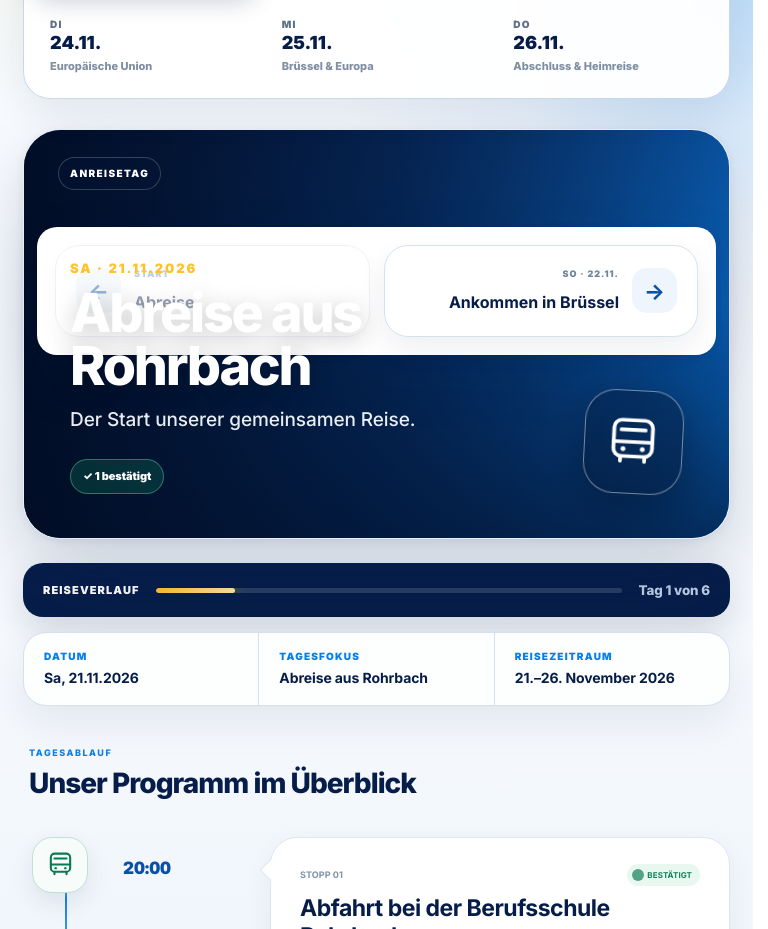
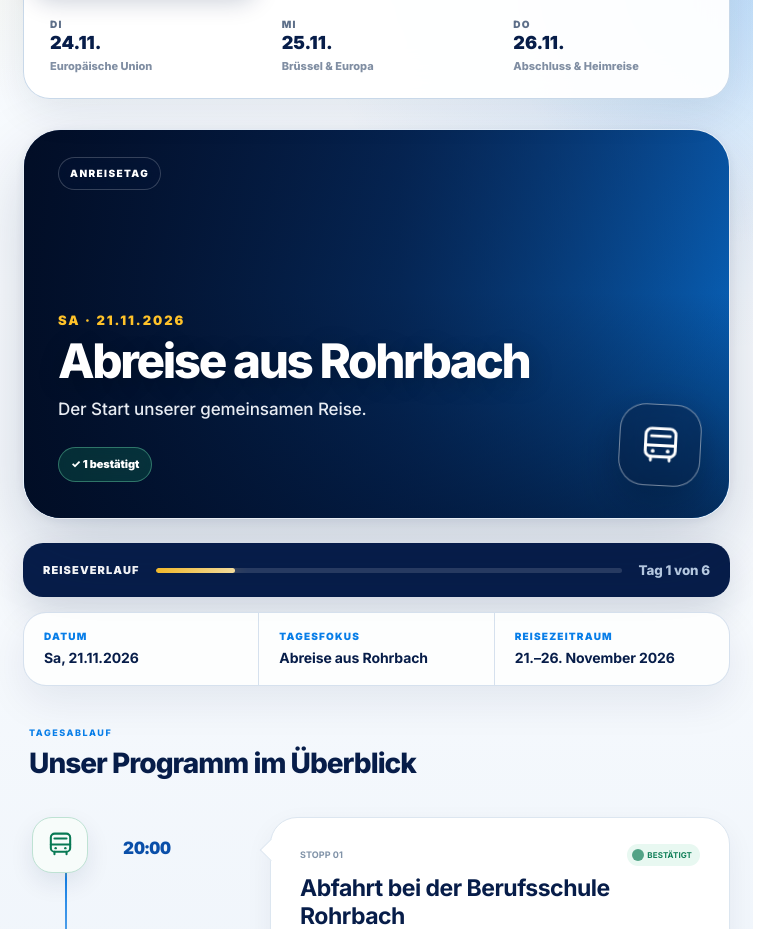
Before and after one commit to juvi2601/bs-rohrbach-erasmus, a website: page index.html in a window 768 px wide. Shown: the part 2532-3461 px from the top of the page. Drawn offline with nearby package versions, Linux system fonts and the light colour scheme; no server answers; a small style sheet from the web is missing.

Commit message:
Version 6.1

```diff
--- a/public/styles.css
+++ b/public/styles.css
@@ -620,3 +620,51 @@ nav a,.button,.day-tab,.program-pager-button{font-weight:680}
   .timeline-row h4{font-size:18px}
   .timeline-row:hover .timeline-marker{transform:none}
 }
+
+/* Version 6.1 – Fix für kleine Desktop- und Tabletbreiten
+   Verhindert, dass Tagesnavigation und große Überschrift im Cover überlappen. */
+@media (min-width:701px) and (max-width:1100px){
+  .program-section{
+    padding-left:clamp(18px,3vw,30px);
+    padding-right:clamp(18px,3vw,30px);
+  }
+  .day-cover{
+    min-height:390px;
+    padding:96px 34px 36px;
+    align-items:flex-end;
+  }
+  .day-cover-content{
+    width:min(100%,680px);
+    min-width:0;
+    padding-right:108px;
+  }
+  .day-cover h3{
+    max-width:100%;
+    font-size:clamp(44px,6.2vw,62px);
+    line-height:.94;
+    letter-spacing:-.05em;
+    overflow-wrap:normal;
+    text-wrap:balance;
+  }
+  .day-cover-content>p:not(.day-date-large){
+    max-width:620px;
+    font-size:17px;
+  }
+  .day-icon{
+    position:absolute;
+    right:28px;
+    bottom:32px;
+    width:82px;
+    height:82px;
+    border-radius:26px;
+  }
+  .day-icon .program-svg-icon{
+    width:45px;
+    height:45px;
+  }
+  /* Die Tageskarten oben reichen als Navigation; der zusätzliche Pager
+     wird in diesem engen Zwischenbereich ausgeblendet. */
+  .program-pager{
+    display:none;
+  }
+}
--- a/styles.css
+++ b/styles.css
@@ -620,3 +620,51 @@ nav a,.button,.day-tab,.program-pager-button{font-weight:680}
   .timeline-row h4{font-size:18px}
   .timeline-row:hover .timeline-marker{transform:none}
 }
+
+/* Version 6.1 – Fix für kleine Desktop- und Tabletbreiten
+   Verhindert, dass Tagesnavigation und große Überschrift im Cover überlappen. */
+@media (min-width:701px) and (max-width:1100px){
+  .program-section{
+    padding-left:clamp(18px,3vw,30px);
+    padding-right:clamp(18px,3vw,30px);
+  }
+  .day-cover{
+    min-height:390px;
+    padding:96px 34px 36px;
+    align-items:flex-end;
+  }
+  .day-cover-content{
+    width:min(100%,680px);
+    min-width:0;
+    padding-right:108px;
+  }
+  .day-cover h3{
+    max-width:100%;
+    font-size:clamp(44px,6.2vw,62px);
+    line-height:.94;
+    letter-spacing:-.05em;
+    overflow-wrap:normal;
+    text-wrap:balance;
+  }
+  .day-cover-content>p:not(.day-date-large){
+    max-width:620px;
+    font-size:17px;
+  }
+  .day-icon{
+    position:absolute;
+    right:28px;
+    bottom:32px;
+    width:82px;
+    height:82px;
+    border-radius:26px;
+  }
+  .day-icon .program-svg-icon{
+    width:45px;
+    height:45px;
+  }
+  /* Die Tageskarten oben reichen als Navigation; der zusätzliche Pager
+     wird in diesem engen Zwischenbereich ausgeblendet. */
+  .program-pager{
+    display:none;
+  }
+}
```
